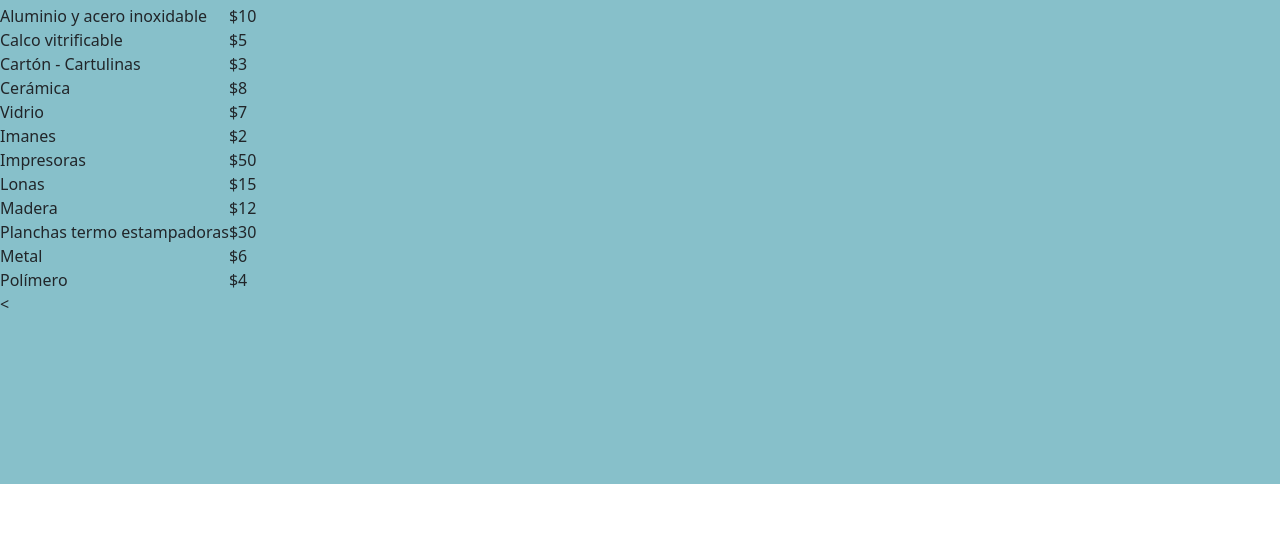
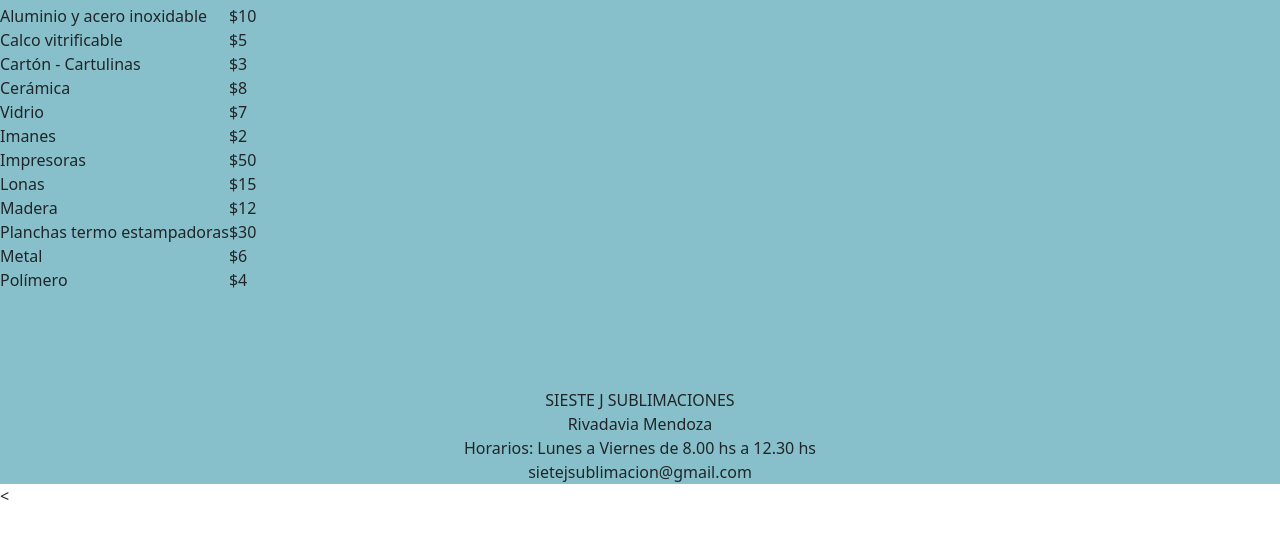
Before and after one commit to khalinator/PF-KHALILADARO, a plain HTML site: page pages/direccion.html in a window 1280 px wide. Shown: the part 196-734 px from the top of the page. Drawn offline with nearby package versions, Linux system fonts and the light colour scheme.

Commit message:
agregue footer con bootstrap

```diff
--- a/pages/direccion.html
+++ b/pages/direccion.html
@@ -131,7 +131,12 @@
     </main>
 
     <div>
-
+      <footer id="footerprocedimientos"><br><br><br><br>
+        SIESTE J SUBLIMACIONES<br>
+        Rivadavia Mendoza<br>
+        Horarios: Lunes a Viernes de 8.00 hs a 12.30 hs<br>
+        <div>sietejsublimacion@gmail.com</div>
+         </footer>
     </div>
 
 
```
